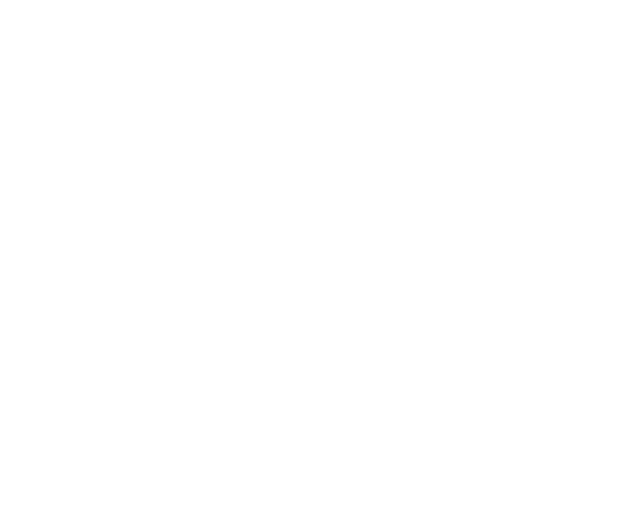
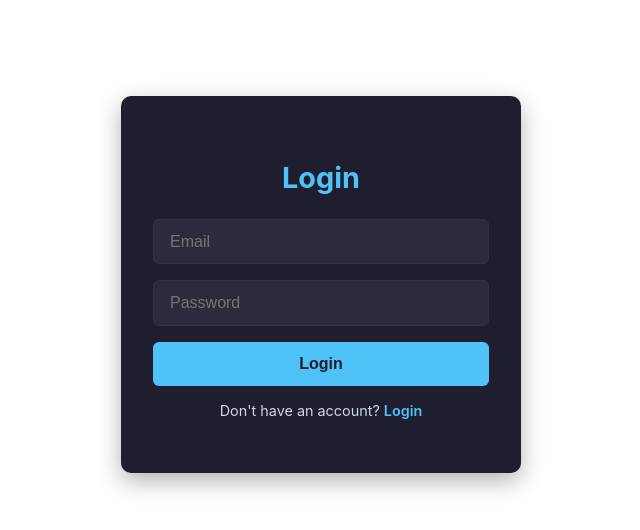
Before and after one commit to zhzhhyzh/invento-portal, a React (Create React App) app: page /login in a window 1280 px wide. Before the commit this address had no page. Shown: the top 530 px of the page, without its empty margins (319-959 px from the left). Built offline with nearby package versions, Linux system fonts and the light colour scheme.

Commit message:
Login Page add

```diff
--- a/src/App.js
+++ b/src/App.js
@@ -2,11 +2,13 @@
 import { BrowserRouter as Router, Routes, Route } from "react-router-dom";
 import { ProtectedRoute, AdminRoute } from "./services/Guard";
 import RegisterPage from "./pages/RegisterPage";
+import LoginPage from "./pages/LoginPage";
 function App() {
   return (
     <Router>
       <Routes>
         <Route path="/register" element={<RegisterPage />} />
+        <Route path="/login" element={<LoginPage />} />
       </Routes>
     </Router>
   );
--- /dev/null
+++ b/src/pages/LoginPage.jsx
@@ -0,0 +1,96 @@
+import React, { useState } from "react";
+import { useNavigate } from "react-router-dom";
+import ApiService from "../services/ApiService";
+import "../index.css";
+
+const LoginPage = () => {
+    const [email, setEmail] = useState("");
+    const [password, setPassword] = useState("");
+    const [message, setMessage] = useState("");
+
+    const navigate = useNavigate();
+
+    const handleLogin = async (e) => {
+        e.preventDefault();
+        try {
+            const loginData = { email, password };
+            const response = await ApiService.loginUser(loginData);
+
+            // Log full response for debugging
+            console.log("Login response:", response);
+
+            // Some backends return data in different shapes; handle both
+            const data = response.data || response;
+
+            // If backend sent a status=400 or an error message, show it
+            if (data.status === 400 || data.message?.toLowerCase().includes("exists")) {
+                showMessage(data.message || "Login failed.");
+                return;
+            }
+
+            if (response.status == 200) {
+                ApiService.saveToken(response.token)
+                ApiService.saveRole(response.role)
+                setMessage(response.message)
+                navigate("/dashboard")
+            }
+            // ✅ Success case
+            showMessage("Login successful!");
+            setTimeout(() => navigate("/dashboard"), 1200);
+
+        } catch (e) {
+            console.error("Login error:", e);
+
+            // Handle network or server errors
+            const backendMsg =
+                e.response?.data?.message ||
+                e.message ||
+                "Error login user.";
+            showMessage(backendMsg);
+        }
+    };
+
+
+    const showMessage = (msg) => {
+        setMessage(msg);
+        setTimeout(() => {
+            setMessage("")
+        }, 4000);
+
+
+    }
+
+    return (
+        <div className="auth-container">
+            <h2>Login</h2>
+            {message && <p className="message">
+                {message}
+            </p>}
+            <form onSubmit={handleLogin}>
+
+
+                <input
+                    type="text"
+                    name=""
+                    placeholder="Email"
+                    value={email}
+                    onChange={(e) => setEmail(e.target.value)}
+                    required />
+
+                <input
+                    type="text"
+                    name=""
+                    placeholder="Password"
+                    value={password}
+                    onChange={(e) => setPassword(e.target.value)}
+                    required />
+
+
+                <button type="submit">Login</button>
+            </form>
+            <p>Don't have an account? <a href="/register">Login</a></p>
+        </div>
+    )
+}
+
+export default LoginPage
```
